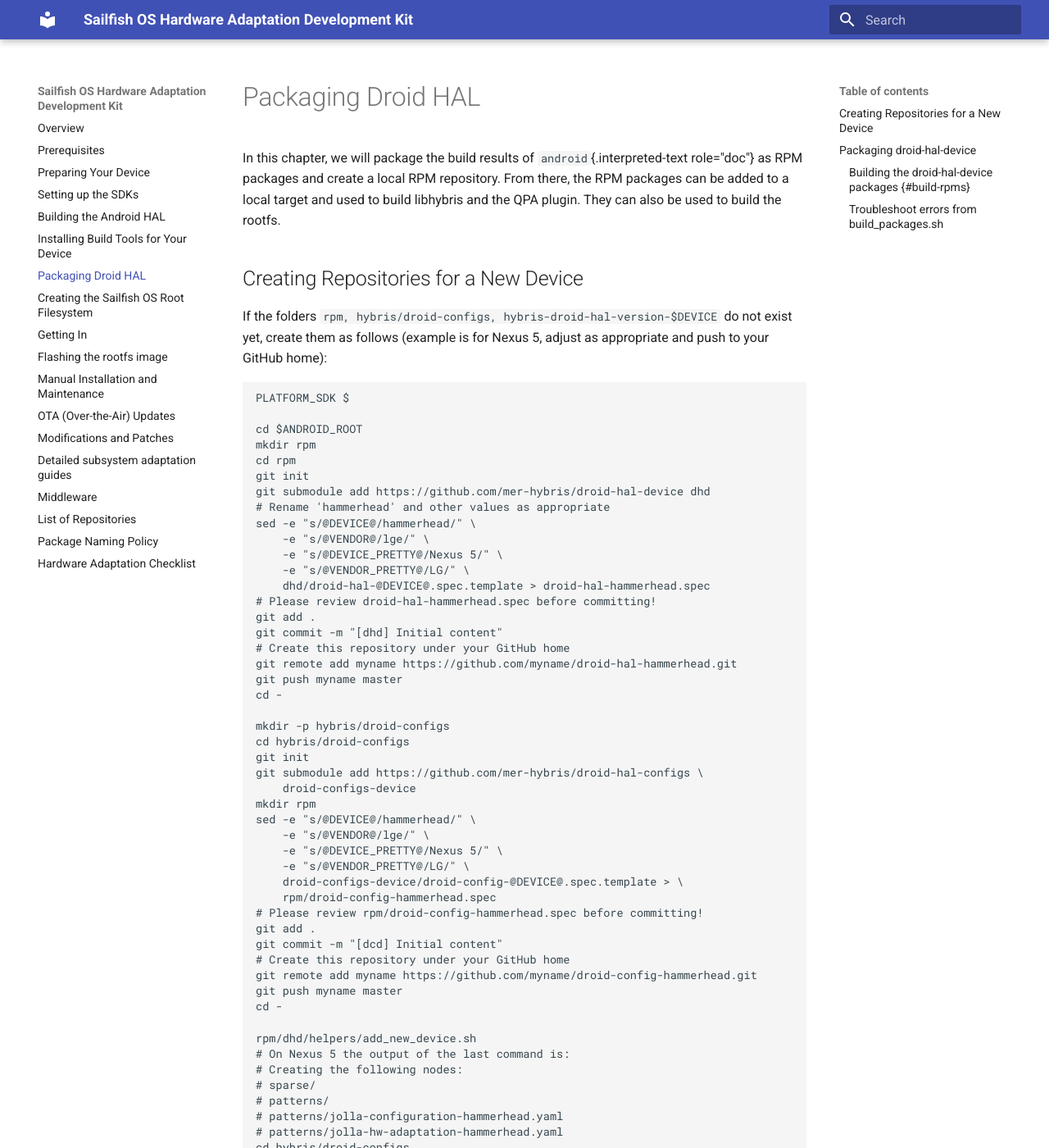
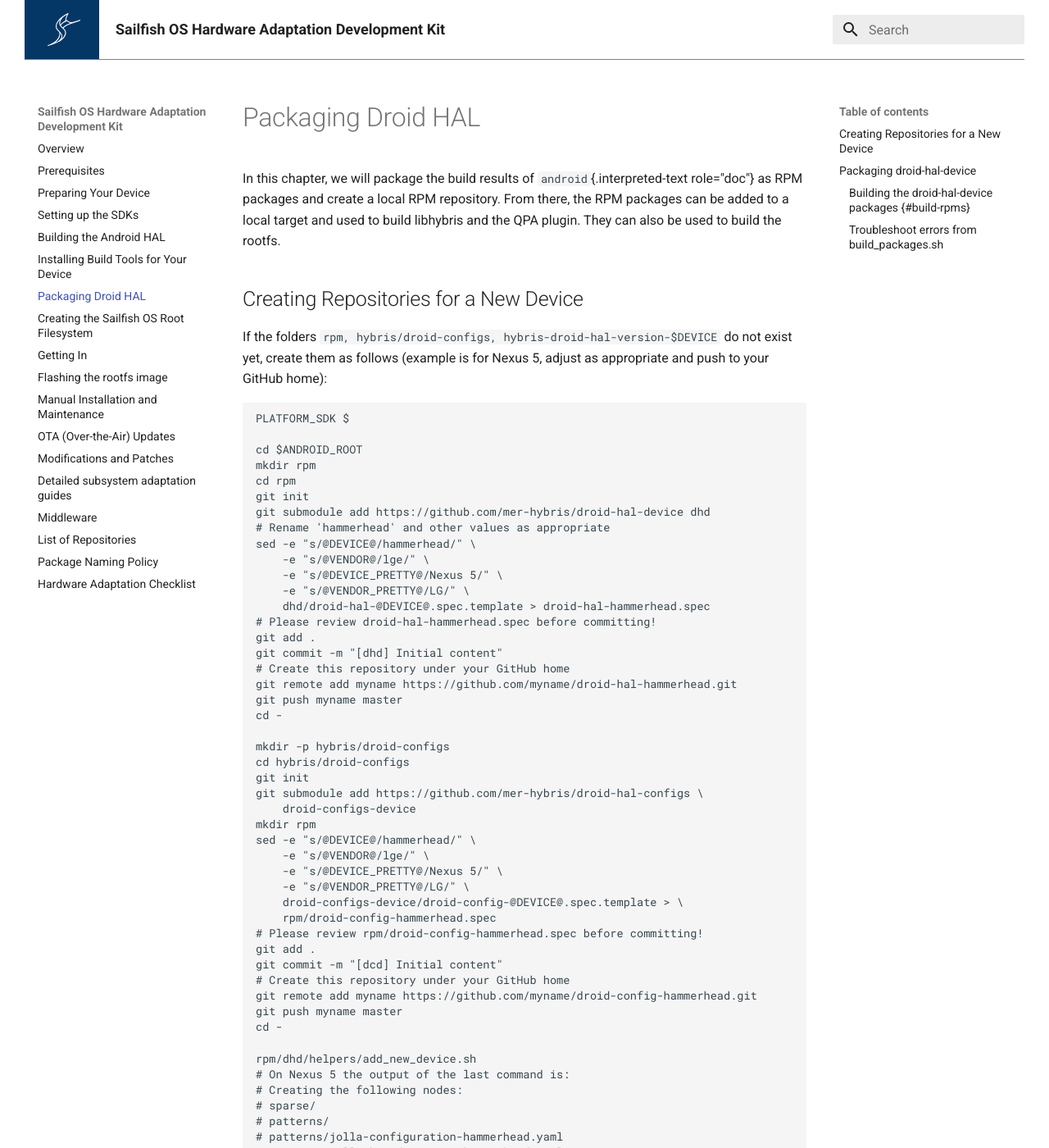
Before and after one commit to mer-hybris/hadk.sailfishos.org, an MkDocs documentation site: the page built from docs/droid-hal.md, in a window 1280 px wide and 1400 px high. Shown: the whole window at 82% size. Built offline with MkDocs 1.6.1 and Material for MkDocs 9.7.7, drawn with Linux system fonts in a browser that asks for light colours; some of the changed text lies outside the part shown.

Commit message:
Add styling to somewhat match docs.sailfishos.org

```diff
--- /dev/null
+++ b/docs/assets/extra.css
@@ -0,0 +1,14 @@
+.md-header--shadow {
+    box-shadow: none;
+}
+.md-header__inner {
+    padding: 0;
+    border-bottom: 1px solid gray;
+}
+.md-header__button.md-logo {
+  margin: 0;
+  padding: 0;
+}
+.md-header__button.md-logo img, .md-header__button.md-logo svg {
+  height: 100%;
+}
--- a/mkdocs.yml
+++ b/mkdocs.yml
@@ -19,5 +19,21 @@
   - naming.md
   - ha-checklist.md
 
+copyright: Copyright &copy; 2025 Jolla Mobile Ltd
+
+markdown_extensions:
+  - toc:
+      permalink: '#'
+
 theme:
   name: material
+  logo: assets/sailfish_os_logo.svg
+  favicon: assets/sailfish_os_favico.svg
+  palette:
+    primary: white
+    accent: teal
+  features:
+    - navigation.footer
+
+extra_css:
+  - assets/extra.css
```
Also changed, not shown: docs/assets/sailfish_os_favico.svg (added), docs/assets/sailfish_os_logo.svg (added).
